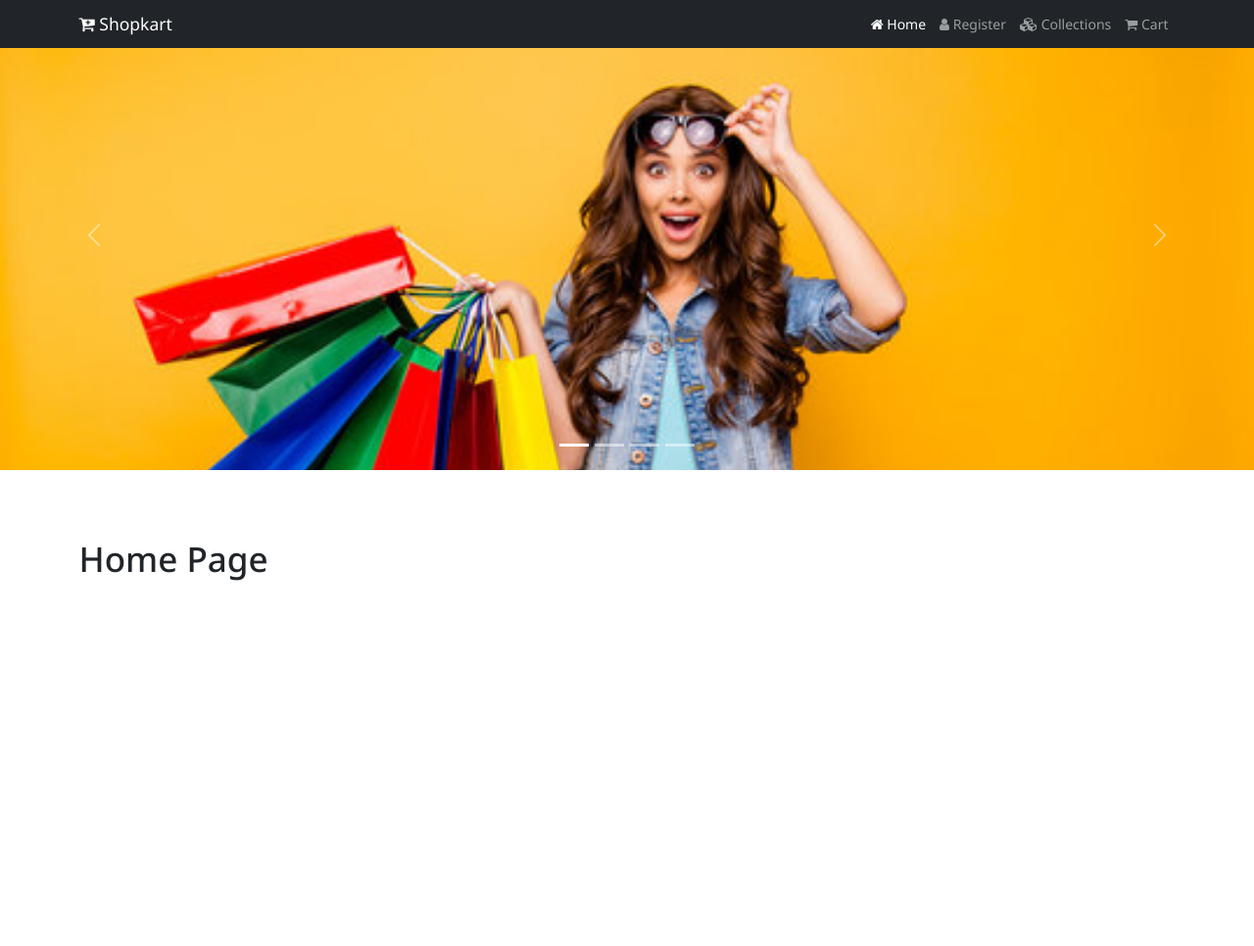
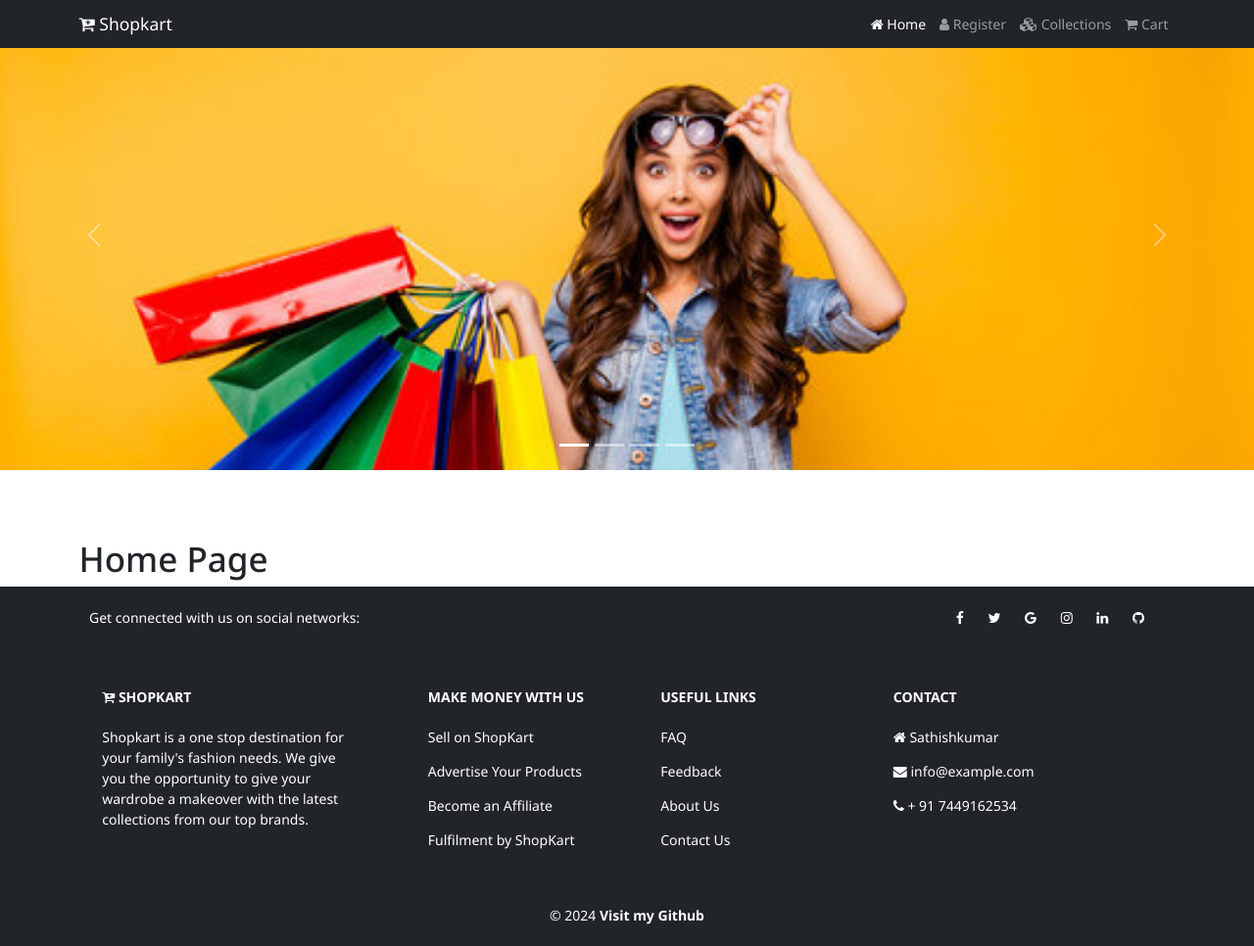
Before and after one commit to sathishkumar-c-2002/shopkart, a Django app: page / in a window 1280 px wide. Shown: the whole page at 98% size. Before the commit the page ends 593 px from the top, so only its background shows below. Run offline with Django 5.2, Linux system fonts and the light colour scheme.

Commit message:
Created the Footer for All Pages

```diff
--- /dev/null
+++ b/shop/templates/shop/inc/footer.html
@@ -0,0 +1,55 @@
+<footer class="text-center text-lg-start bg-dark text-white">
+    <section class="container d-flex justify-content-center justify-content-lg-between p-4">
+      <div class="me-5 d-none d-lg-block">
+        <span>Get connected with us on social networks:</span>
+      </div>
+      <div>
+        <a href="" class="me-4 text-reset"><i class="fa fa-facebook"></i></a>
+        <a href="" class="me-4 text-reset"><i class="fa fa-twitter"></i></a>
+        <a href="" class="me-4 text-reset"><i class="fa fa-google"></i></a>
+        <a href="" class="me-4 text-reset"><i class="fa fa-instagram"></i></a>
+        <a href="" class="me-4 text-reset"><i class="fa fa-linkedin"></i></a>
+        <a href="" class="me-4 text-reset"><i class="fa fa-github"></i></a>
+      </div>
+    </section>
+
+    <section class="">
+      <div class="container text-center text-md-start mt-5">
+        <div class="row mt-3">
+          <div class="col -md-3 col-lg-4 col-xl-3 mx-auto mb-4">
+            <h6 class="text-uppercase fw-bold mb-4"><i class="fa fa-cart-plus"></i> ShopKart</h6>
+            <p>
+              Shopkart is a one stop destination for your family's fashion needs.
+               We give you the opportunity to give your wardrobe a makeover with the latest collections from our top brands.
+            </p>
+          </div>
+
+          <div class="col-md-2 col-lg-2 col-xl-2 mx-auto mb-4">
+            <h6 class="text-uppercase fw-bold mb-4">Make Money with Us</h6>
+            <p><a href="#!" class="text-reset">Sell on ShopKart</a></p>
+            <p><a href="#!" class="text-reset">Advertise Your Products</a></p>
+            <p><a href="#!" class="text-reset">Become an Affiliate</a></p>
+            <p><a href="#!" class="text-reset">Fulfilment by ShopKart</a></p>
+          </div>
+          <div class="col-md-3 col-lg-2 col-xl-2 mx-auto mb-4">
+            <h6 class="text-uppercase fw-bold mb-4">Useful links</h6>
+            <p><a href="#!" class="text-reset">FAQ</a></p>
+            <p><a href="#!" class="text-reset">Feedback</a></p>
+            <p><a href="#!" class="text-reset">About Us</a></p>
+            <p><a href="#!" class="text-reset">Contact Us</a></p>
+          </div>
+
+          <div class="col-md-4 col-lg-3 col-xl-3 mx-auto mb-md-0 mb-4">
+            <h6 class="text-uppercase fw-bold mb-4"> Contact</h6>
+            <p><i class="fa fa-home"></i> Sathishkumar</p>
+            <p><i class="fa fa-envelope"></i> info@example.com</p>
+            <p><i class="fa fa-phone"></i> + 91 7449162534</p>
+          </div>
+
+        </div>
+      </div>
+    </section>
+    <div class="text-center p-4">
+      &copy;  2024 <a class="text-reset fw-bold" href="https://github.com/sathishkumar-c-2002"> Visit my Github</a>
+    </div>
+  </footer>
--- a/shop/templates/shop/layouts/main.html
+++ b/shop/templates/shop/layouts/main.html
@@ -25,6 +25,8 @@
     {% block scripts %}
     {% endblock scripts %}
 
+    {% include "shop/inc/footer.html" %}
+
     <script src="https://cdn.jsdelivr.net/npm/bootstrap@5.0.2/dist/js/bootstrap.bundle.min.js" integrity="sha384-MrcW6ZMFYlzcLA8Nl+NtUVF0sA7MsXsP1UyJoMp4YLEuNSfAP+JcXn/tWtIaxVXM" crossorigin="anonymous"></script>
 
   </body>
--- a/shop/views.py
+++ b/shop/views.py
@@ -18,7 +18,7 @@ def collections(request):
 def collectionsview(request,name):
     if (Category.objects.filter(name=name,status = 0)):
         products = Product.objects.filter(category__name = name)
-        return render(request, "shop/products/index.html", {"products":products,"category_name":name})
+        return render(request, "shop/products/index.html", {"products":products,"category_names":name})
     else:
         messages.warning(request,"No Such Category Found")
         return redirect('')
```
